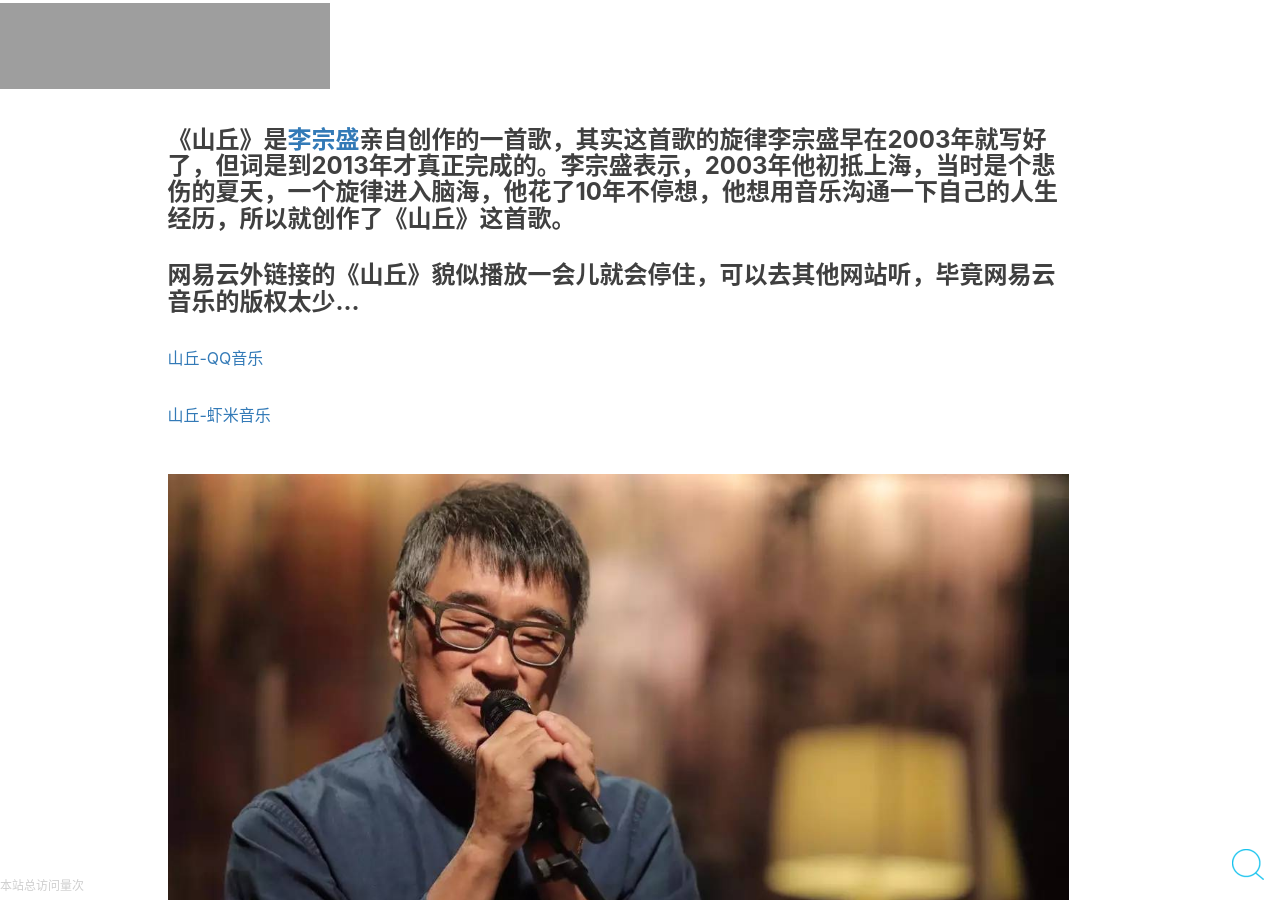
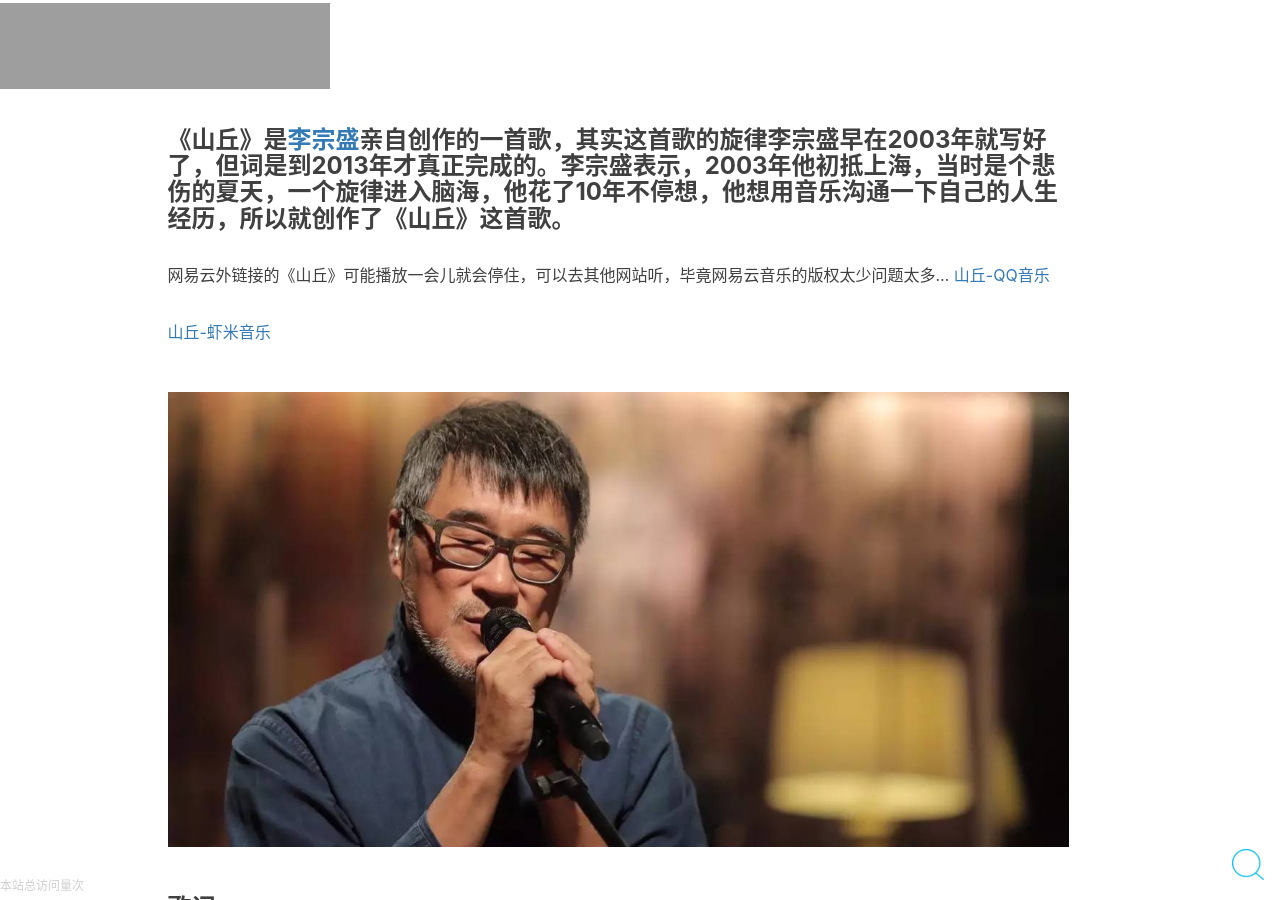
Before and after one commit to Tomy-Lee/Tomy-Lee.github.io, a Jekyll site: the page built from _posts/2017-11-18-feeling1.md, in a window 1280 px wide and 900 px high, scrolled down 540 px. Built offline with Jekyll 4.4.1, drawn with Linux system fonts in a browser that asks for light colours; nearby versions of some CDN libraries; comment, search, counter and statistics services are not loaded; grey boxes are pictures that could not be loaded.

Commit message:
Update 2017-11-18-feeling1.md

```diff
--- a/_posts/2017-11-18-feeling1.md
+++ b/_posts/2017-11-18-feeling1.md
@@ -11,7 +11,7 @@ tags:
     - 歌曲分享
 ---
 ### 《山丘》是[李宗盛](https://en.wikipedia.org/wiki/Jonathan_Lee_(musician))亲自创作的一首歌，其实这首歌的旋律李宗盛早在2003年就写好了，但词是到2013年才真正完成的。李宗盛表示，2003年他初抵上海，当时是个悲伤的夏天，一个旋律进入脑海，他花了10年不停想，他想用音乐沟通一下自己的人生经历，所以就创作了《山丘》这首歌。
-### 网易云外链接的《山丘》貌似播放一会儿就会停住，可以去其他网站听，毕竟网易云音乐的版权太少...
+网易云外链接的《山丘》可能播放一会儿就会停住，可以去其他网站听，毕竟网易云音乐的版权太少问题太多...
 [山丘-QQ音乐](https://i.y.qq.com/v8/playsong.html?songid=4962658&source=yqq#wechat_redirect)
 
 [山丘-虾米音乐](http://www.xiami.com/song/xL1gege1a43?spm=a1z1s.3521865.23309997.1.4IGQF5)
```
